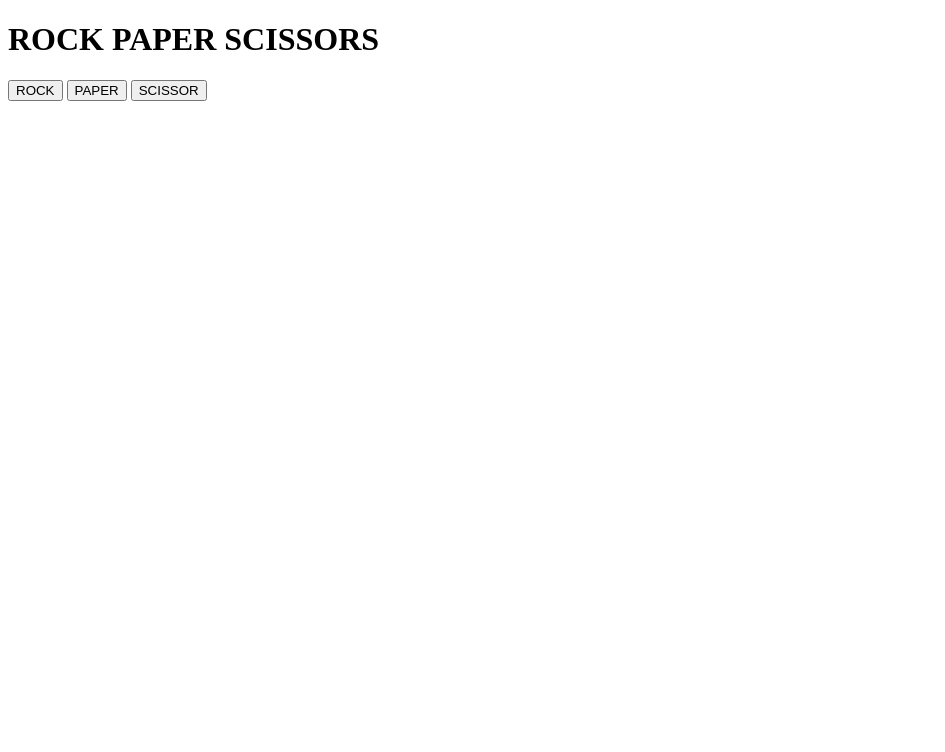
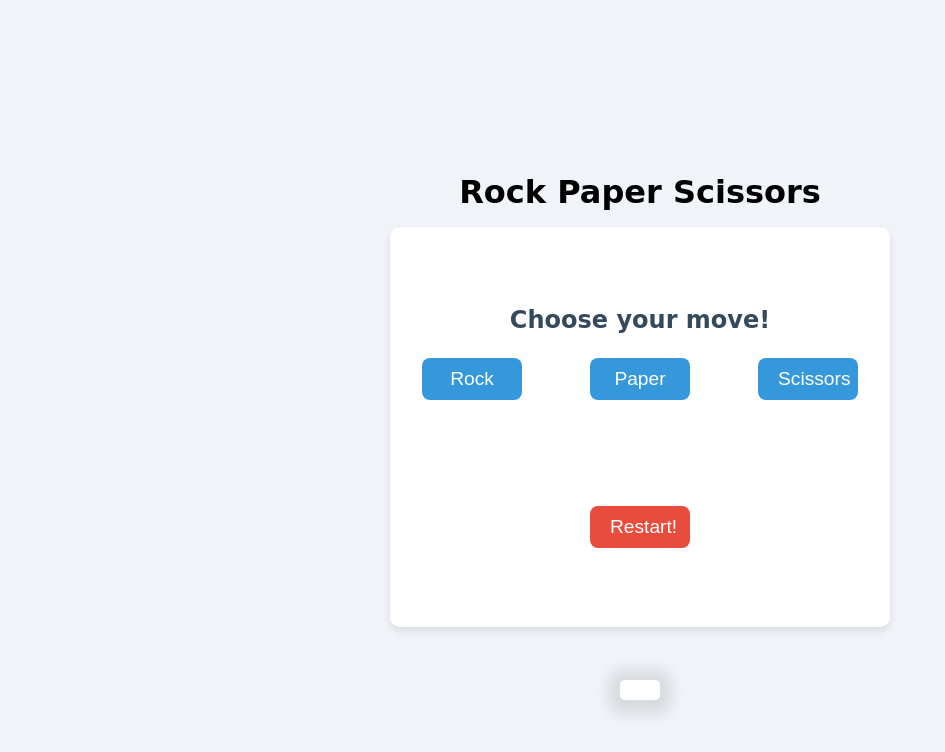
Before and after one commit to Joaozote/rock-paper-scissors, a website: page index.html in a window 1280 px wide. Shown: the whole page, without its empty margins (0-945 px from the left). Drawn offline with Linux system fonts and the light colour scheme.

Commit message:
updating visuals with css

```diff
--- a/index.html
+++ b/index.html
@@ -1,20 +1,30 @@
 <!DOCTYPE html>
 <html lang="en">
+
 <head>
-    <script src="javascripts.js" defer=""></script>
     <meta charset="UTF-8">
     <meta name="viewport" content="width=device-width, initial-scale=1.0">
     <title>Rock Paper Scissors</title>
+    <link rel="stylesheet" href="style.css">
+    <script src="script.js" defer=""></script>
 </head>
+
 <body>
     <header>
-        <h1>ROCK PAPER SCISSORS</h1>
+        <h1 class="title">Rock Paper Scissors</h1>
     </header>
-    <div>
-        <button id = "btnRock">ROCK</button>
-        <button id = "btnPaper">PAPER</button>
-        <button id = "btnScissor">SCISSOR</button>
+    <div class="game-container">
+        <div class="title">
+            <h2>Choose your move!</h2>
+        </div>
+        <div class="buttons">
+            <button id="btnRock" class="game-button">Rock</button>
+            <button id="btnPaper" class="game-button">Paper</button>
+            <button id="btnScissor" class="game-button">Scissors</button>
+        </div>
+        <div id="results" class="results"></div>
+        <button id="btnRestart" class="game-button">Restart!</button>
     </div>
-    <div id = "results"></div>
 </body>
+
 </html>
--- a/package.json
+++ b/package.json
@@ -7,5 +7,8 @@
     "test": "echo \"Error: no test specified\" && exit 1"
   },
   "author": "",
-  "license": "ISC"
+  "license": "ISC",
+  "dependencies": {
+    "rock-paper-scissors": "file:"
+  }
 }
--- a/javascripts.js
+++ b/script.js
@@ -19,19 +19,23 @@ console.log(computerSelection)
 const bntRock = document.querySelector("#btnRock");
 const bntPaper = document.querySelector("#btnPaper");
 const bntScissor = document.querySelector("#btnScissor");
+const bntRestart = document.querySelector("#btnRestart");
 const divResults = document.querySelector("#results")
-const buttons = document.querySelectorAll("button")
+const buttons = document.querySelectorAll("button");
 
 const pResults = document.createElement("p");
 const pWinner = document.createElement("p");
 const pScore = document.createElement("p");
+pScore.id = "score";
+pResults.id = "results";
+pWinner.id = "winner";
 
 
 divResults.appendChild(pResults);
 divResults.appendChild(pScore)
 divResults.appendChild(pWinner);
 
-
+bntRestart.addEventListener("click", resetGame);
 
 bntRock.addEventListener("click", () => {
     let playerSelection = "ROCK";
@@ -52,7 +56,6 @@ bntScissor.addEventListener("click", () => {
 
 })
 
-
 function playRound(playerSelection, computerSelection) {
     if (playerSelection === computerSelection) {
         pResults.textContent = 'It is a TIE!';
@@ -64,7 +67,7 @@ function playRound(playerSelection, computerSelection) {
         (playerSelection === 'PAPER' && computerSelection === 'ROCK')
     ) {
         playerScore++;
-        pResults.textContent = "You Win! You choose: "+ playerSelection + " and computer choose: " + computerSelection;
+        pResults.textContent = "You Win! You choose: " + playerSelection + " and computer choose: " + computerSelection;
         pScore.textContent = "Your Score = " + playerScore + " Computer Score = " + computerScore
     } if (
         (computerSelection === 'ROCK' && playerSelection === 'SCISSORS') ||
@@ -77,19 +80,38 @@ function playRound(playerSelection, computerSelection) {
     }
 
     if (playerScore === 5 || computerScore === 5) {
-        buttons.forEach((button) => {
+
+        [bntRock, bntPaper, bntScissor].forEach((button) => {
             button.setAttribute('disabled', '');
             button.classList.add('disabled-button', 'opacity');
         });
+
         if (playerScore === 5) {
-            pWinner.textContent = "YOU WIN THE GAME!"
+            pWinner.textContent = "YOU WIN THE GAME!";
+            pWinner.style.color = "#27ae60";
             playerScore = 0;
             computerScore = 0;
         } else if (computerScore === 5) {
-            pWinner.textContent = "YOU LOSE THE GAME!"
+            pWinner.textContent = "YOU LOSE THE GAME!";
+            pWinner.style.color = "red";
             playerScore = 0;
             computerScore = 0;
         }
     }
 
 }
+function resetGame() {
+    playerScore = 0;
+    computerScore = 0;
+
+    buttons.forEach((button) => {
+        button.removeAttribute('disabled');
+        button.classList.remove('disabled-button', 'opacity');
+    });
+
+    pResults.textContent = '';
+    pScore.textContent = "Your Score = 0 Computer Score = 0";
+    pWinner.textContent = '';
+
+    console.log("Game Reset. Start a new round!");
+}
--- /dev/null
+++ b/style.css
@@ -0,0 +1,142 @@
+/* Reset basic styling */
+* {
+    margin: 0;
+    padding: 0;
+    box-sizing: border-box;
+}
+
+/* Body styling */
+body {
+    font-family: 'Arial', sans-serif;
+    background-color: #f0f4f8;
+    display: flex;
+    flex-direction: column;
+    justify-content: center;
+    align-items: center;
+    height: 100vh;
+    text-align: center;
+}
+
+.header {
+    display: flex;
+    justify-content: center;
+    padding: 40px 0px;
+    background-color: var(--header);
+}
+
+.title {
+    font-size: 32px;
+    color: var(--primary-yellow);
+    font-family: 'Press Start 2P', cursive;
+}
+
+/* Main game container */
+.game-container {
+    display: flex;
+    flex-direction: column;
+    background-color: #fff;
+    border-radius: 10px;
+    box-shadow: 0 4px 8px rgba(0, 0, 0, 0.1);
+    padding: 2rem;
+    width: 500px;
+    height: 400px;
+    justify-content: center;
+    align-items: center;
+}
+
+/* Header and Title styling */
+header h1 {
+    font-size: 2.5rem;
+    color: #2c3e50;
+    margin-bottom: 1rem;
+}
+
+.title h2 {
+    font-size: 1.5rem;
+    color: #34495e;
+    margin-bottom: 1.5rem;
+}
+
+/* Buttons styling */
+.buttons {
+    display: flex;
+    justify-content: space-between;
+    width: 100%;
+    margin-bottom: 1rem;
+}
+
+.game-button {
+    background-color: #3498db;
+    color: white;
+    border: none;
+    padding: 10px 20px;
+    font-size: 1.2rem;
+    border-radius: 8px;
+    cursor: pointer;
+    transition: background-color 0.3s, transform 0.2s;
+    width: 100px;
+}
+
+.game-button:hover {
+    background-color: #2980b9;
+    transform: scale(1.05);
+}
+
+.game-button:active {
+    transform: scale(1);
+}
+
+/* Disabled button styling */
+.game-button:disabled {
+    background-color: #bdc3c7; /* Gray color */
+    color: #7f8c8d; /* Darker text for better readability */
+    cursor: not-allowed; /* Change cursor to indicate disabled state */
+    transform: none; /* Disable the hover and active transformations */
+}
+
+/* Results section */
+.results {
+    font-size: 1.5rem;
+    font-weight: bold;
+    color: #000000;
+    margin-top: 1rem;
+    min-height: 50px;
+    width: 100%;
+    padding: 10px;
+    box-sizing: border-box;
+    text-align: center;
+}
+
+#winner{
+    margin: 20px;
+}
+
+#score {
+    position: fixed;
+    bottom: 100px;
+    left: 50%;
+    transform: translateX(-50%);
+    font-size: 35px;
+    font-weight: bold;
+    padding: 10px 20px;
+    background-color: #ffffff;
+    border-radius: 5px;
+    box-shadow: 0 2px 14px 12px rgba(0, 0, 0, 0.1);
+    color:#2980b9;
+}
+
+/* Restart button styling */
+#btnRestart {
+    background-color: #e74c3c;
+    margin-top: 1.5rem;
+}
+
+#btnRestart:hover {
+    background-color: #c0392b;
+}
+
+/* Disabled Restart button styling */
+#btnRestart:disabled {
+    background-color: #95a5a6; /* Gray color for the disabled restart button */
+    cursor: not-allowed;
+}
```
Also changed, not shown: 1 other file.
